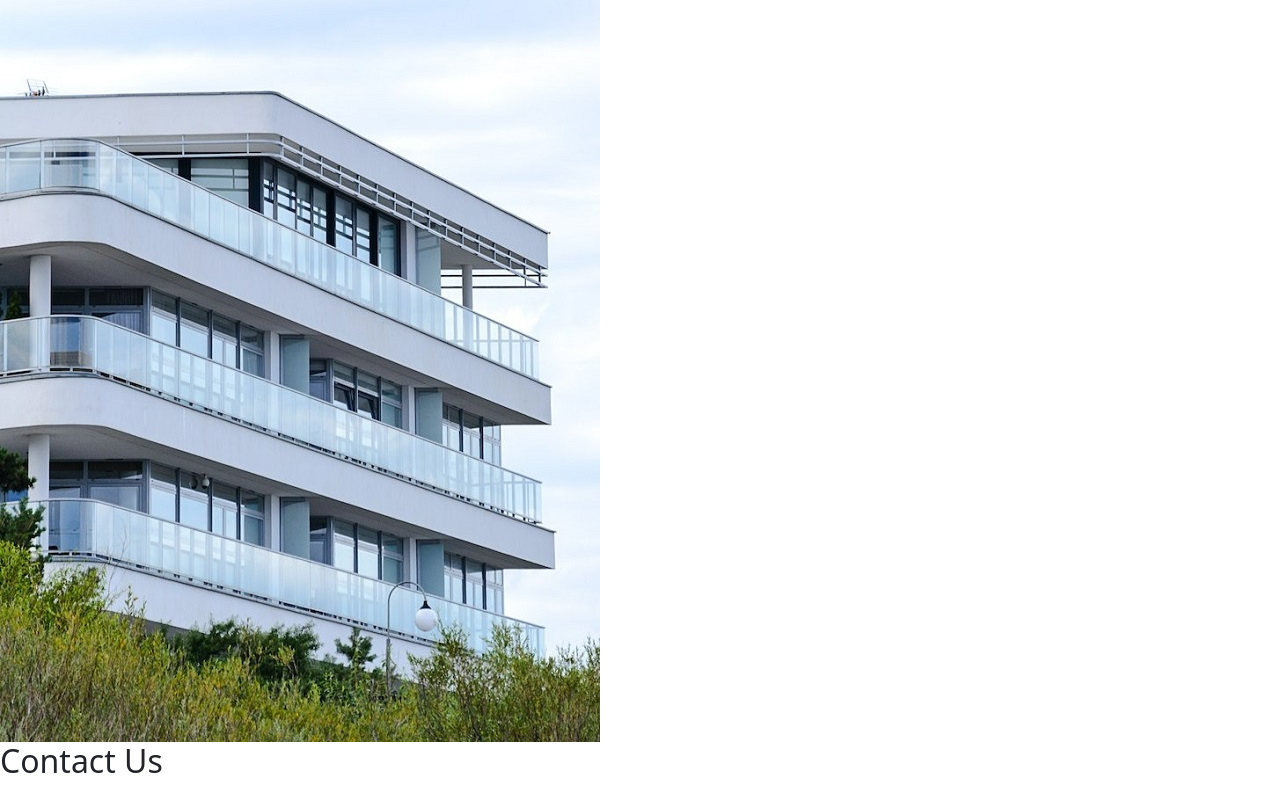
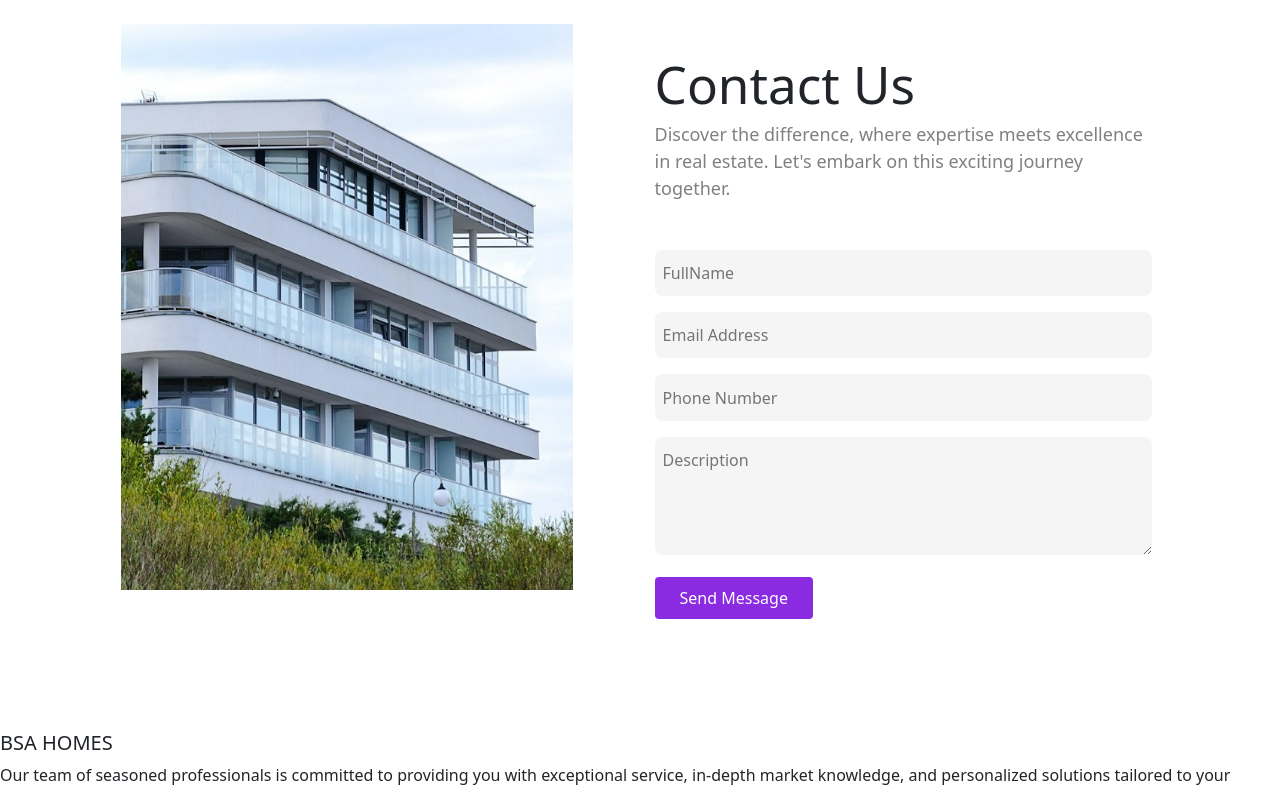
Before and after one commit to Amarachi-Codes/landingpagereact, a React (Vite) app: page / in a window 1280 px wide. Shown: the part 2240-3031 px from the top of the page. Built offline with nearby package versions, Linux system fonts and the light colour scheme.

Commit message:
updated contactsection

```diff
--- a/src/contact.css
+++ b/src/contact.css
@@ -0,0 +1,49 @@
+.contact-wrapper{
+    display: flex;
+    gap: 30px;
+    margin-top: 2rem;
+}
+
+.contact-wrapper .contact-img {
+    width: 50%;
+    padding-left: 6rem;
+}
+
+.contact-wrapper .contact-img img{
+width: 95%;
+    height: 80%;
+    object-fit: contain;
+}
+
+.contact-wrapper .contact-form{
+width: 50%;
+    padding: 2rem 8rem 5rem 0;
+}
+.contact-wrapper .contact-form p{
+    color: grey;
+    font-size: large;
+}
+
+.contact-wrapper .contact-form .form{
+    padding: 2rem 0;
+}
+.contact-wrapper .contact-form .form input{
+    margin-bottom: 1rem;
+    padding: 0.7rem 0.5rem;
+    border-radius: 8px;
+    border: none;
+    outline: none;
+    background-color: whitesmoke;
+    color: #000;
+    width: 100%;
+}
+.contact-wrapper .contact-form .form textarea{
+    margin-bottom: 1rem;
+    padding: 0.7rem 0.5rem;
+    border-radius: 8px;
+    border: none;
+    outline: none;
+    background-color: whitesmoke;
+    color: #000;
+    width: 100%;
+}
--- a/src/contact.jsx
+++ b/src/contact.jsx
@@ -1,23 +1,24 @@
 import React from "react";
 import "./contact.css";
 import contact from "./images/contact.jpg";
+import "./hero.css";
 
 function Contact(){
     return(
         <>
         <div className="contact-wrapper">
-            <div className="img-wrapper">
+            <div className="contact-img">
         <img src={contact} alt="contact" />
         </div>
         <div className="contact-form">
-            <h2>Contact Us</h2>
+            <h1>Contact Us</h1>
             <p>Discover the difference, where expertise meets excellence in real estate. Let's embark on this exciting journey together.</p>
-            <form action="">
+            <form action="" className="form">
             <input type="text" name="fullname" placeholder="FullName" /><br/>
             <input type="email" name="email" placeholder="Email Address" /><br/>
             <input type="number" name="phone" placeholder="Phone Number"/><br/>
             <textarea name="description" placeholder="Description" cols={30} rows={4}></textarea><br/>
-            <button>Send Message</button>
+            <button className="hero-btn">Send Message</button>
             </form>
         </div>
         </div>
```
